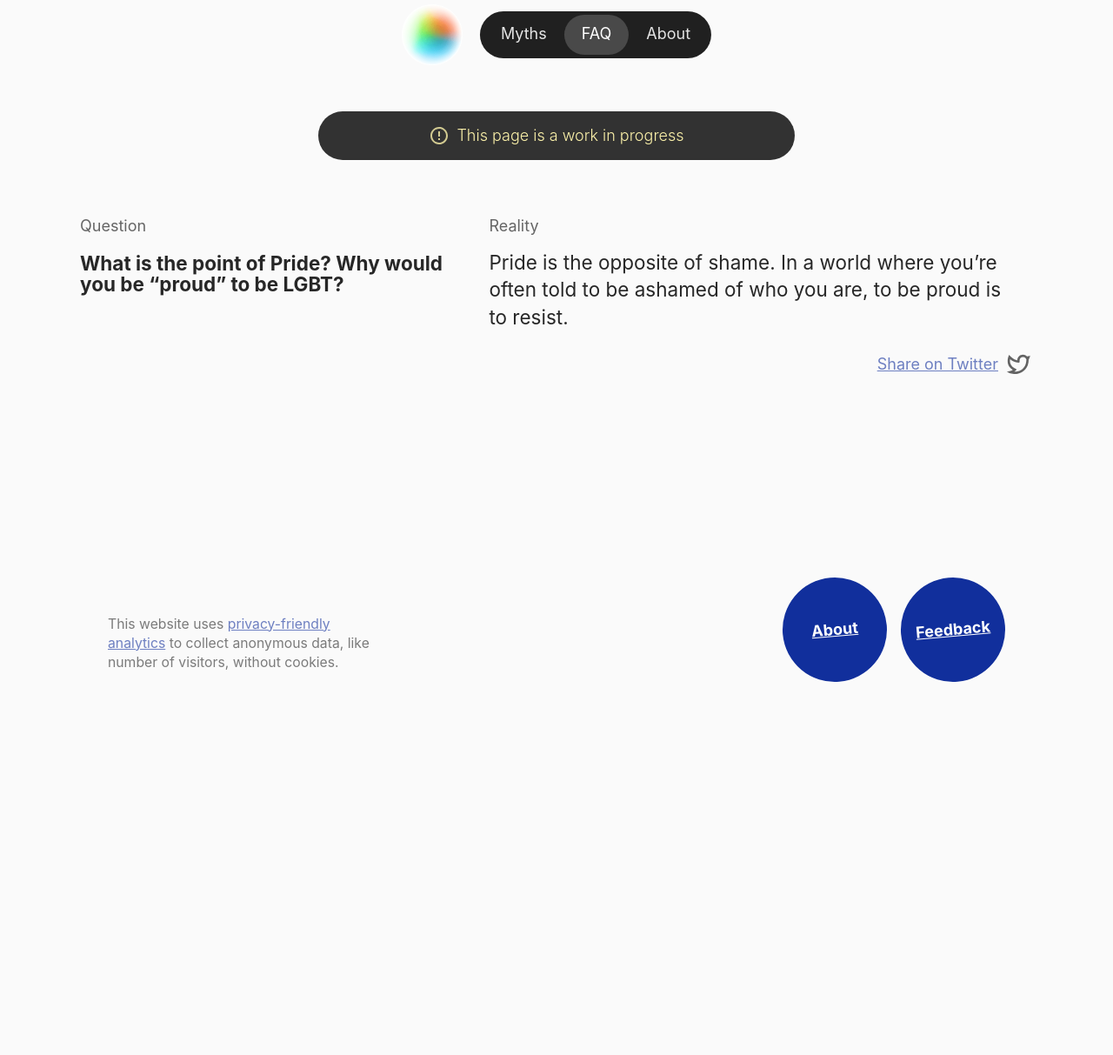
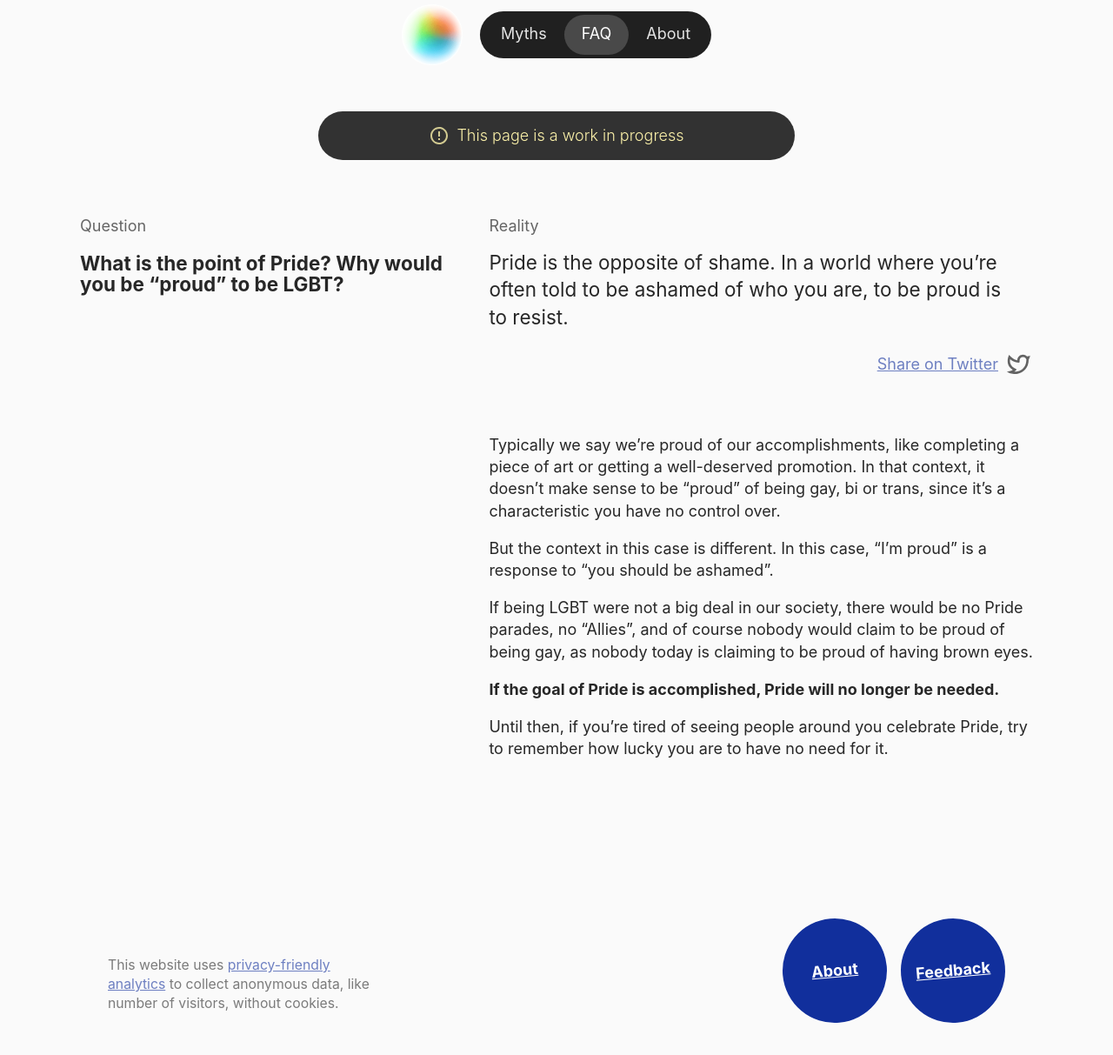
Before and after one commit to anna-filou/LGBTmyths.com, a Jekyll site: the page built from _faq/pride.md, in a window 1280 px wide. Shown: the whole page at 87% size. Built offline with Jekyll 4.4.1, drawn with Linux system fonts in a browser that asks for light colours; before the commit the page ends 900 px from its top, so only the background shows below that.

Commit message:
Update pride.md

```diff
--- a/_faq/pride.md
+++ b/_faq/pride.md
@@ -6,3 +6,13 @@ short: Pride is the opposite of shame. In a world where you’re often told to b
 tags: Gay
 order: 1
 ---
+
+Typically we say we’re proud of our accomplishments, like completing a piece of art or getting a well-deserved promotion. In that context, it doesn’t make sense to be “proud” of being gay, bi or trans, since it’s a characteristic you have no control over.
+
+But the context in this case is different. In this case, “I’m proud” is a response to “you should be ashamed”.
+
+If being LGBT were not a big deal in our society, there would be no Pride parades, no “Allies”, and of course nobody would claim to be proud of being gay, as nobody today is claiming to be proud of having brown eyes.
+
+**If the goal of Pride is accomplished, Pride will no longer be needed.**
+
+Until then, if you’re tired of seeing people around you celebrate Pride, try to remember how lucky you are to have no need for it.
```
